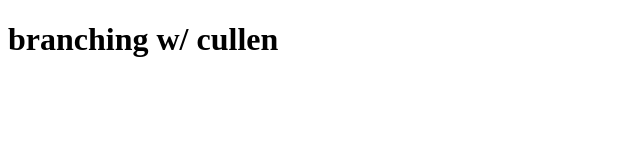
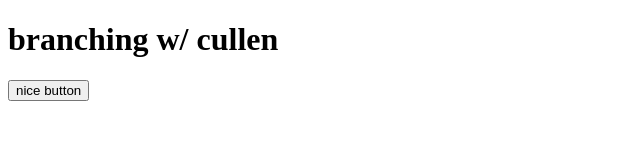
Before and after one commit to jgoth23/Git-branching, a plain HTML site: page index.html in a window 1280 px wide. Shown: the whole page, without its empty margins (0-640 px from the left). Drawn offline with Linux system fonts and the light colour scheme.

Commit message:
nice button

```diff
--- a/index.html
+++ b/index.html
@@ -7,5 +7,6 @@
 </head>
 <body>
   <h1>branching w/ cullen</h1>
+  <button>nice button</button>
 </body>
 </html>
```
